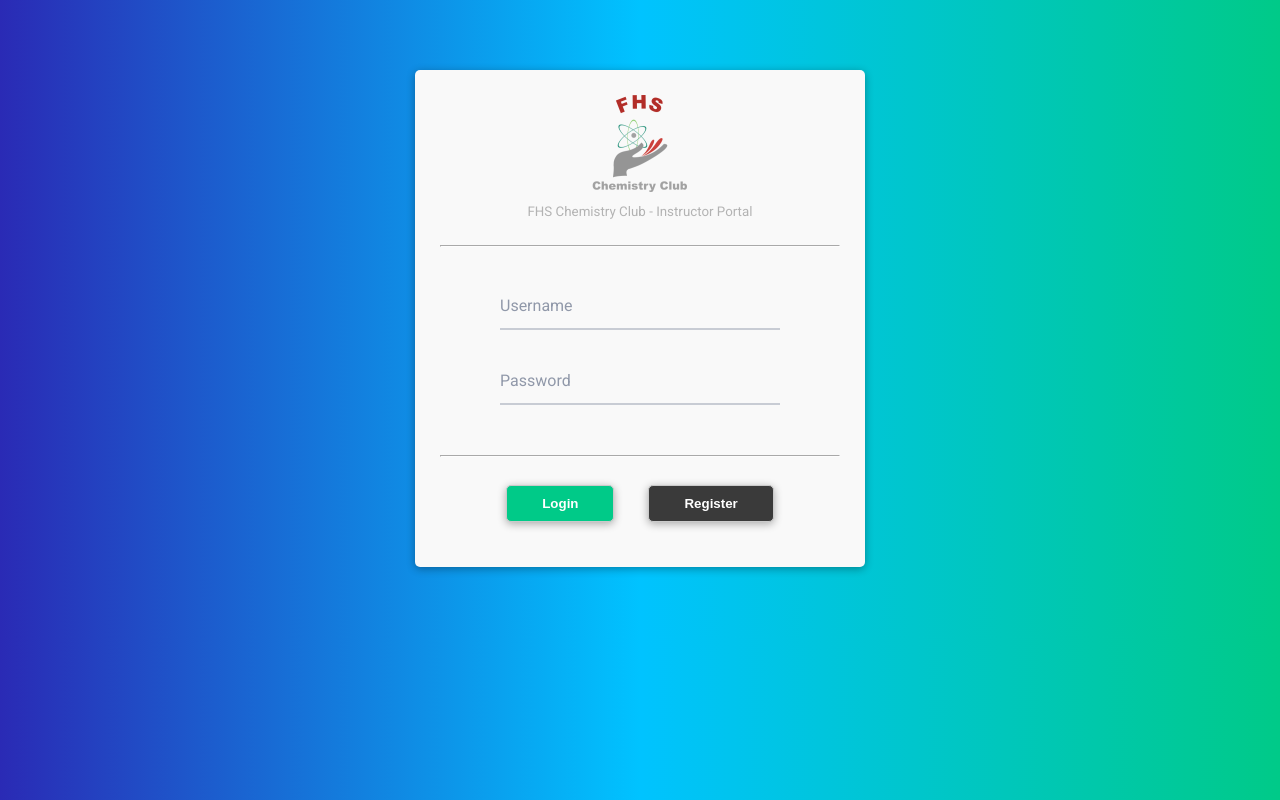
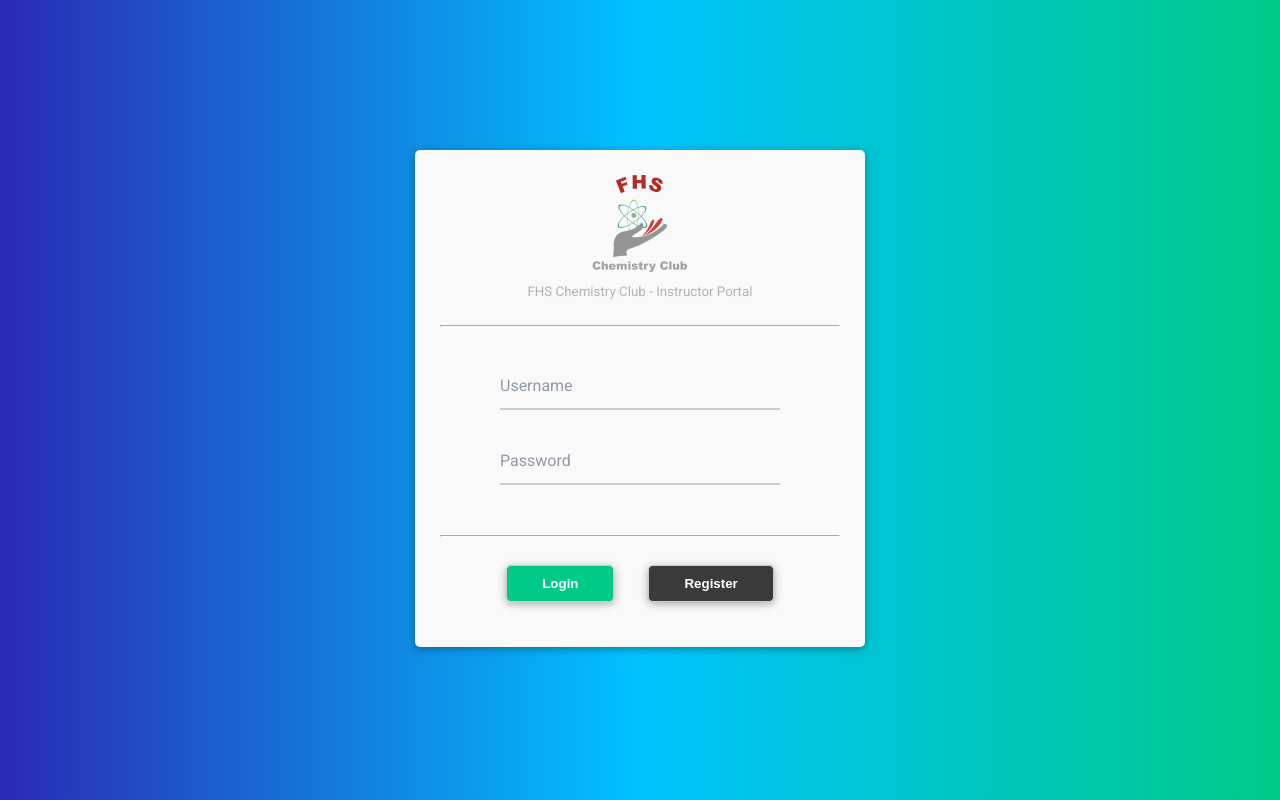
Before and after one commit to BrickBen/fhschemclub, a PHP site: page /instructor/index.html in a window 1280 px wide. Run offline with PHP 8.4, Linux system fonts and the light colour scheme.

Commit message:
Simple Instructor Css Changes

```diff
--- a/css/instructor.css
+++ b/css/instructor.css
@@ -12,8 +12,9 @@ body {
 .container {
   position: relative;
   width: 450px;
-  margin: 70px auto;
+  margin: 150px auto;
   animation: myanim 2.3s;
+  display:block;
 }
 .form-style {
   background: #f9f9f9;
```
